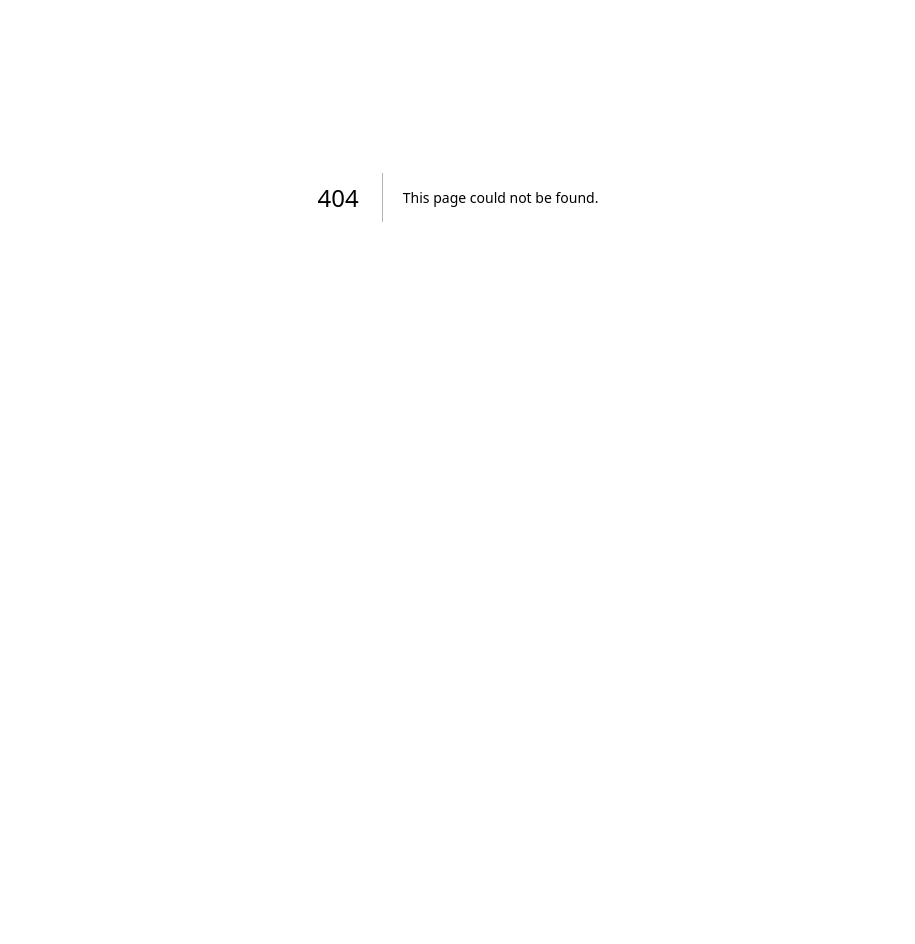
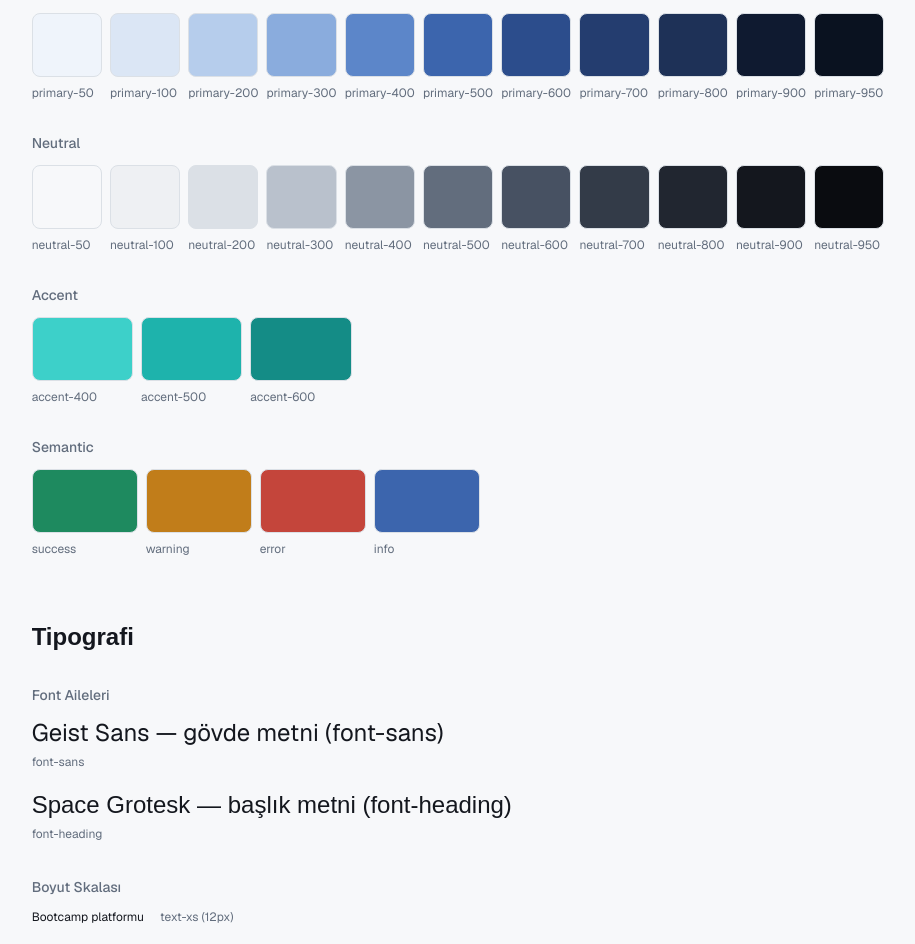
Before and after one commit to esrademirturk-nl/bootcamp, a Next.js app: page /styleguide in a window 1280 px wide. Before the commit this address had no page. Shown: the part 203-1147 px from the top of the page, without its empty margins (182-1097 px from the left). Before the commit the page ends 800 px from the top, so only its background shows below. Built offline with nearby package versions, Linux system fonts and the light colour scheme; a web font is replaced by a local one.

Commit message:
feat(styleguide): add /styleguide page with color, typography, radius/shadow tokens

```diff
--- /dev/null
+++ b/src/app/styleguide/_color-palette.tsx
@@ -0,0 +1,103 @@
+// Bu, styleguide sayfasının SADECE renk paleti bölümü.
+// page.tsx'in içine bir <section> olarak yerleştir, altına
+// tipografi ve radius/shadow bölümlerini kendin ekleyeceksin.
+//
+// ÖNEMLİ: Class isimleri template literal ile ("bg-primary-" + shade) DEĞİL,
+// tam yazılmış string olarak tutuluyor. Tailwind, hangi class'ların CSS'e
+// üretileceğini kaynak kodundaki LİTERAL string'leri tarayarak bulur — çalışma
+// zamanında birleştirilen string'leri (`bg-primary-${shade}` gibi) tanıyamaz,
+// o class hiç üretilmez ve swatch renksiz kalır.
+
+const primaryShades: { className: string; label: string }[] = [
+  { className: 'bg-primary-50', label: 'primary-50' },
+  { className: 'bg-primary-100', label: 'primary-100' },
+  { className: 'bg-primary-200', label: 'primary-200' },
+  { className: 'bg-primary-300', label: 'primary-300' },
+  { className: 'bg-primary-400', label: 'primary-400' },
+  { className: 'bg-primary-500', label: 'primary-500' },
+  { className: 'bg-primary-600', label: 'primary-600' },
+  { className: 'bg-primary-700', label: 'primary-700' },
+  { className: 'bg-primary-800', label: 'primary-800' },
+  { className: 'bg-primary-900', label: 'primary-900' },
+  { className: 'bg-primary-950', label: 'primary-950' },
+];
+
+const neutralShades: { className: string; label: string }[] = [
+  { className: 'bg-neutral-50', label: 'neutral-50' },
+  { className: 'bg-neutral-100', label: 'neutral-100' },
+  { className: 'bg-neutral-200', label: 'neutral-200' },
+  { className: 'bg-neutral-300', label: 'neutral-300' },
+  { className: 'bg-neutral-400', label: 'neutral-400' },
+  { className: 'bg-neutral-500', label: 'neutral-500' },
+  { className: 'bg-neutral-600', label: 'neutral-600' },
+  { className: 'bg-neutral-700', label: 'neutral-700' },
+  { className: 'bg-neutral-800', label: 'neutral-800' },
+  { className: 'bg-neutral-900', label: 'neutral-900' },
+  { className: 'bg-neutral-950', label: 'neutral-950' },
+];
+
+const accentShades: { className: string; label: string }[] = [
+  { className: 'bg-accent-400', label: 'accent-400' },
+  { className: 'bg-accent-500', label: 'accent-500' },
+  { className: 'bg-accent-600', label: 'accent-600' },
+];
+
+const semanticColors: { className: string; label: string }[] = [
+  { className: 'bg-success', label: 'success' },
+  { className: 'bg-warning', label: 'warning' },
+  { className: 'bg-error', label: 'error' },
+  { className: 'bg-info', label: 'info' },
+];
+
+function ColorSwatch({ className, label }: { className: string; label: string }) {
+  return (
+    <div className="flex flex-col gap-2">
+      <div className={`h-16 w-full rounded-md border border-border ${className}`} />
+      <span className="text-xs text-muted">{label}</span>
+    </div>
+  );
+}
+
+function ColorSwatchGrid({
+  items,
+  columns,
+}: {
+  items: { className: string; label: string }[];
+  columns: string;
+}) {
+  return (
+    <div className={`grid gap-2 ${columns}`}>
+      {items.map((item) => (
+        <ColorSwatch key={item.label} className={item.className} label={item.label} />
+      ))}
+    </div>
+  );
+}
+
+export function ColorPaletteSection() {
+  return (
+    <section className="flex flex-col gap-8">
+      <h2 className="font-heading text-2xl font-semibold">Renkler</h2>
+
+      <div>
+        <h3 className="mb-3 text-sm font-medium text-muted">Primary</h3>
+        <ColorSwatchGrid items={primaryShades} columns="grid-cols-11" />
+      </div>
+
+      <div>
+        <h3 className="mb-3 text-sm font-medium text-muted">Neutral</h3>
+        <ColorSwatchGrid items={neutralShades} columns="grid-cols-11" />
+      </div>
+
+      <div>
+        <h3 className="mb-3 text-sm font-medium text-muted">Accent</h3>
+        <ColorSwatchGrid items={accentShades} columns="grid-cols-3 max-w-xs" />
+      </div>
+
+      <div>
+        <h3 className="mb-3 text-sm font-medium text-muted">Semantic</h3>
+        <ColorSwatchGrid items={semanticColors} columns="grid-cols-4 max-w-md" />
+      </div>
+    </section>
+  );
+}
--- /dev/null
+++ b/src/app/styleguide/_radius-shadow.tsx
@@ -0,0 +1,47 @@
+// Radius ve shadow skalasını gösteren bölüm.
+// page.tsx içinde <RadiusShadowSection /> olarak çağrılır.
+
+const radiusScale: { className: string; label: string }[] = [
+  { className: 'rounded-sm', label: 'radius-sm (4px)' },
+  { className: 'rounded-md', label: 'radius-md (8px)' },
+  { className: 'rounded-lg', label: 'radius-lg (14px)' },
+  { className: 'rounded-xl', label: 'radius-xl (20px)' },
+];
+
+const shadowScale: { className: string; label: string }[] = [
+  { className: 'shadow-sm', label: 'shadow-sm' },
+  { className: 'shadow-md', label: 'shadow-md' },
+  { className: 'shadow-lg', label: 'shadow-lg' },
+];
+
+export function RadiusShadowSection() {
+  return (
+    <section className="flex flex-col gap-8">
+      <h2 className="font-heading text-2xl font-semibold">Radius &amp; Shadow</h2>
+
+      <div>
+        <h3 className="mb-3 text-sm font-medium text-muted">Radius</h3>
+        <div className="flex gap-6">
+          {radiusScale.map((item) => (
+            <div key={item.className} className="flex flex-col items-center gap-2">
+              <div className={`h-16 w-16 bg-primary-500 ${item.className}`} />
+              <span className="text-xs text-muted">{item.label}</span>
+            </div>
+          ))}
+        </div>
+      </div>
+
+      <div>
+        <h3 className="mb-3 text-sm font-medium text-muted">Shadow</h3>
+        <div className="flex gap-6">
+          {shadowScale.map((item) => (
+            <div key={item.className} className="flex flex-col items-center gap-2">
+              <div className={`h-16 w-16 rounded-md bg-surface ${item.className}`} />
+              <span className="text-xs text-muted">{item.label}</span>
+            </div>
+          ))}
+        </div>
+      </div>
+    </section>
+  );
+}
--- /dev/null
+++ b/src/app/styleguide/_typography.tsx
@@ -0,0 +1,48 @@
+// Tipografi skalasını gösteren bölüm.
+// page.tsx içinde <TypographySection /> olarak çağrılır.
+
+const sizeScale: { className: string; label: string; sample: string }[] = [
+  { className: 'text-xs', label: 'text-xs (12px)', sample: 'Bootcamp platformu' },
+  { className: 'text-sm', label: 'text-sm (14px)', sample: 'Bootcamp platformu' },
+  { className: 'text-base', label: 'text-base (16px)', sample: 'Bootcamp platformu' },
+  { className: 'text-lg', label: 'text-lg (18px)', sample: 'Bootcamp platformu' },
+  { className: 'text-xl', label: 'text-xl (20px)', sample: 'Bootcamp platformu' },
+  { className: 'text-2xl', label: 'text-2xl (24px)', sample: 'Bootcamp platformu' },
+  { className: 'text-3xl', label: 'text-3xl (30px)', sample: 'Bootcamp platformu' },
+  { className: 'text-4xl', label: 'text-4xl (36px)', sample: 'Bootcamp platformu' },
+  { className: 'text-5xl', label: 'text-5xl (48px)', sample: 'Bootcamp platformu' },
+];
+
+export function TypographySection() {
+  return (
+    <section className="flex flex-col gap-8">
+      <h2 className="font-heading text-2xl font-semibold">Tipografi</h2>
+
+      <div>
+        <h3 className="mb-3 text-sm font-medium text-muted">Font Aileleri</h3>
+        <div className="flex flex-col gap-4">
+          <div>
+            <p className="font-sans text-2xl">Geist Sans — gövde metni (font-sans)</p>
+            <span className="text-xs text-muted">font-sans</span>
+          </div>
+          <div>
+            <p className="font-heading text-2xl">Space Grotesk — başlık metni (font-heading)</p>
+            <span className="text-xs text-muted">font-heading</span>
+          </div>
+        </div>
+      </div>
+
+      <div>
+        <h3 className="mb-3 text-sm font-medium text-muted">Boyut Skalası</h3>
+        <div className="flex flex-col gap-4">
+          {sizeScale.map((item) => (
+            <div key={item.className} className="flex items-baseline gap-4">
+              <p className={`${item.className} font-sans`}>{item.sample}</p>
+              <span className="text-xs text-muted whitespace-nowrap">{item.label}</span>
+            </div>
+          ))}
+        </div>
+      </div>
+    </section>
+  );
+}
--- /dev/null
+++ b/src/app/styleguide/page.tsx
@@ -0,0 +1,27 @@
+'use client';
+
+import { ColorPaletteSection } from './_color-palette';
+import { TypographySection } from './_typography';
+import { RadiusShadowSection } from './_radius-shadow';
+
+export default function StyleguidePage() {
+  return (
+    <main className="mx-auto max-w-5xl px-6 py-12">
+      <div className="mb-8 flex items-center justify-between">
+        <h1 className="font-heading text-4xl font-bold">Style Guide</h1>
+        <button
+          type="button"
+          onClick={() => document.documentElement.classList.toggle('dark')}
+          className="rounded-md border border-border px-4 py-2 text-sm hover:bg-surface-muted"
+        >
+          Dark/Light Toggle (geçici test)
+        </button>
+      </div>
+      <div className="flex flex-col gap-16">
+        <ColorPaletteSection />
+        <TypographySection />
+        <RadiusShadowSection />
+      </div>
+    </main>
+  );
+}
```
